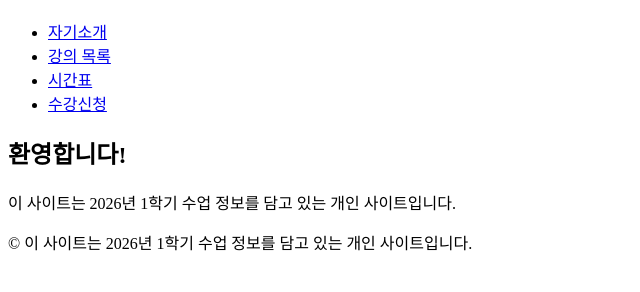
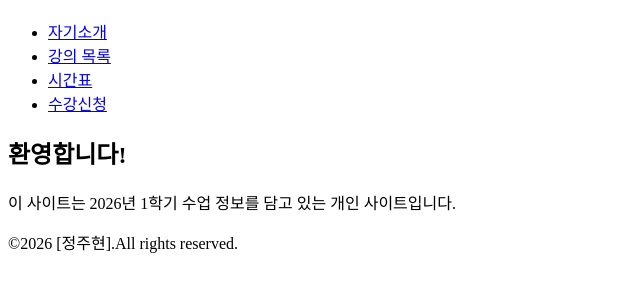
Before and after one commit to jeongjuhyeon-source/WEB2026, a plain HTML site: page index.html in a window 1280 px wide. Shown: the part 70-362 px from the top of the page, without its empty margins (0-640 px from the left). Drawn offline with Linux system fonts and the light colour scheme.

Commit message:
seven commit

```diff
--- a/index.html
+++ b/index.html
@@ -26,7 +26,7 @@
 
     </main>
     <footer>
-        <p>&copy; 이 사이트는 2026년 1학기 수업 정보를 담고 있는 개인 사이트입니다.</p>
+        <p>&copy;2026 [정주현].All rights reserved.</p>
 
     </footer>
 
```
Also changed, not shown: register.html (+1 -1 lines).
